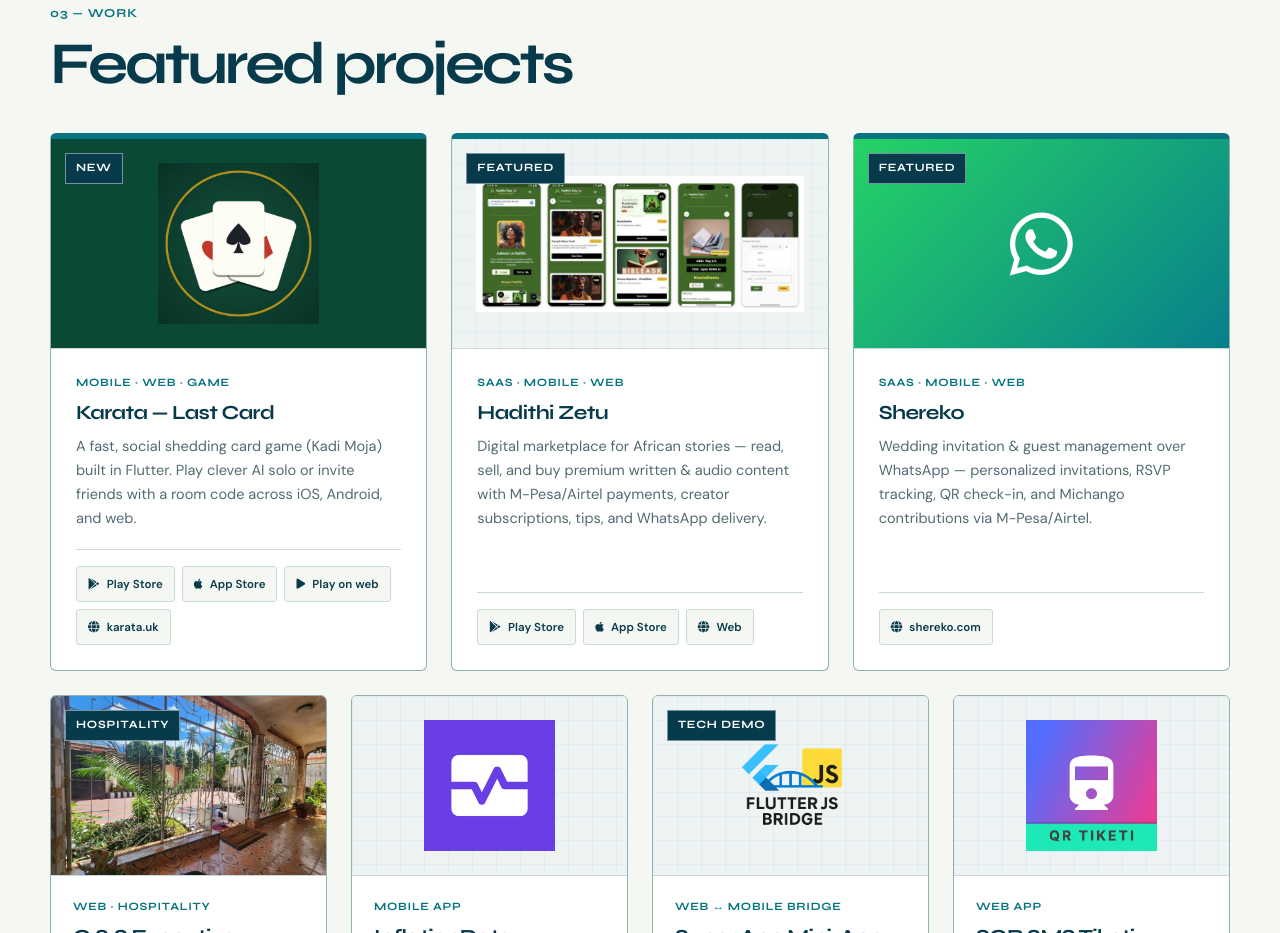
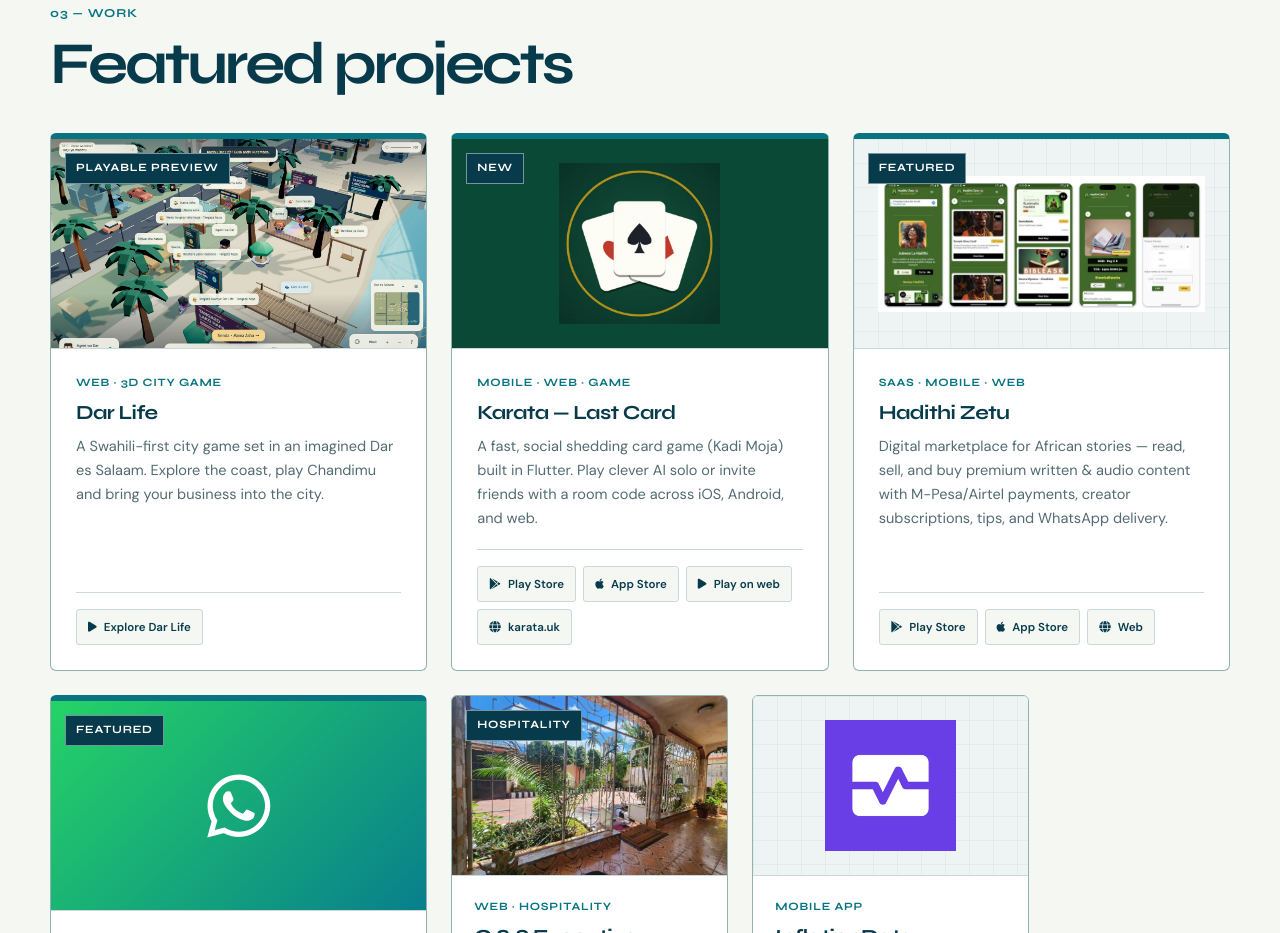
Before and after one commit to godopetza/godopetzalabs, a plain HTML site: page index.html in a window 1280 px wide. Shown: the part 2195-3128 px from the top of the page. Drawn offline with Linux system fonts and the light colour scheme.

Commit message:
Add Dar Life game to Labs projects

```diff
--- a/index.html
+++ b/index.html
@@ -145,6 +145,17 @@
                     <h2>Featured projects</h2>
                 </div>
                 <div class="project-grid">
+                    <article class="project-card featured-card">
+                        <span class="card-badge">Playable preview</span>
+                        <div class="project-image cover"><img src="img/dar-life-preview.png" width="1440" height="960" alt="Dar Life coastal city gameplay" loading="lazy" decoding="async"></div>
+                        <div class="project-info">
+                            <span class="cat">Web · 3D city game</span>
+                            <h3>Dar Life</h3>
+                            <p>A Swahili-first city game set in an imagined Dar es Salaam. Explore the coast, play Chandimu and bring your business into the city.</p>
+                            <div class="project-links"><a href="https://darlife.flutterai.dev" target="_blank" rel="noopener"><i class="fas fa-play"></i> Explore Dar Life</a></div>
+                        </div>
+                    </article>
+
                     <article class="project-card featured-card"
                         onclick="window.open('https://karata.uk', '_blank')">
                         <span class="card-badge">New</span>
```
Also changed, not shown: img/dar-life-preview.png (added).
